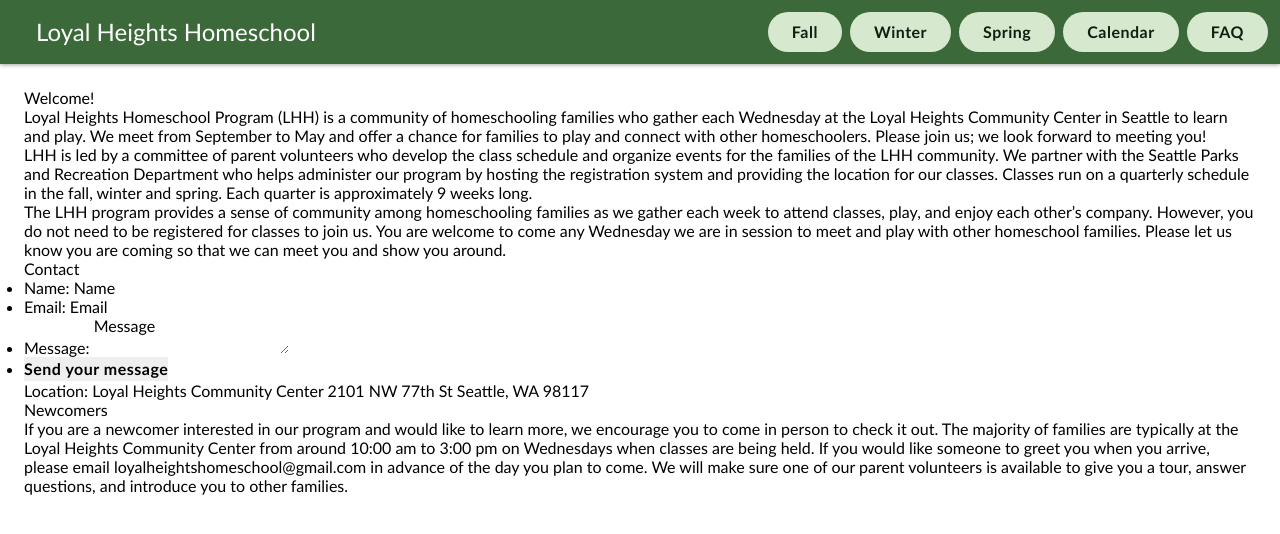
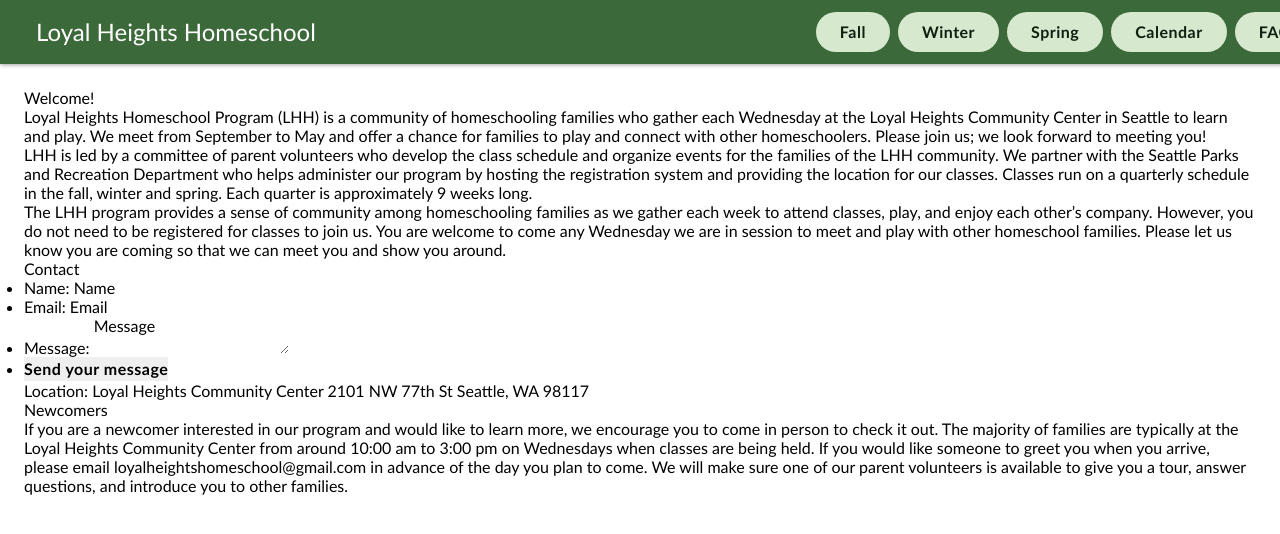
Before and after one commit to loyalheightshomeschool/loyalheightshomeschool.github.io, a Jekyll site: the page built from index.md, in a window 1280 px wide. Shown: the top 534 px of the page. Built offline with Jekyll 4.4.1, drawn with Linux system fonts in a browser that asks for light colours.

Commit message:
Update main.scss

```diff
--- a/_sass/main.scss
+++ b/_sass/main.scss
@@ -81,6 +81,10 @@
   }
   .class-description-container {
     grid-template-columns: repeat(1, auto);
+  }
+
+.app-bar {
+  width: calc(100% + 32px);
   }
 }
 @media (600px <= width <= 839px) {
@@ -413,7 +417,7 @@
   place-content: center;
   place-items: center;
   gap: 8px;
-  width: 100vw;
+  width: calc(100% + 48px);
   position: fixed;
   top: 0;
   left: 0;
```
